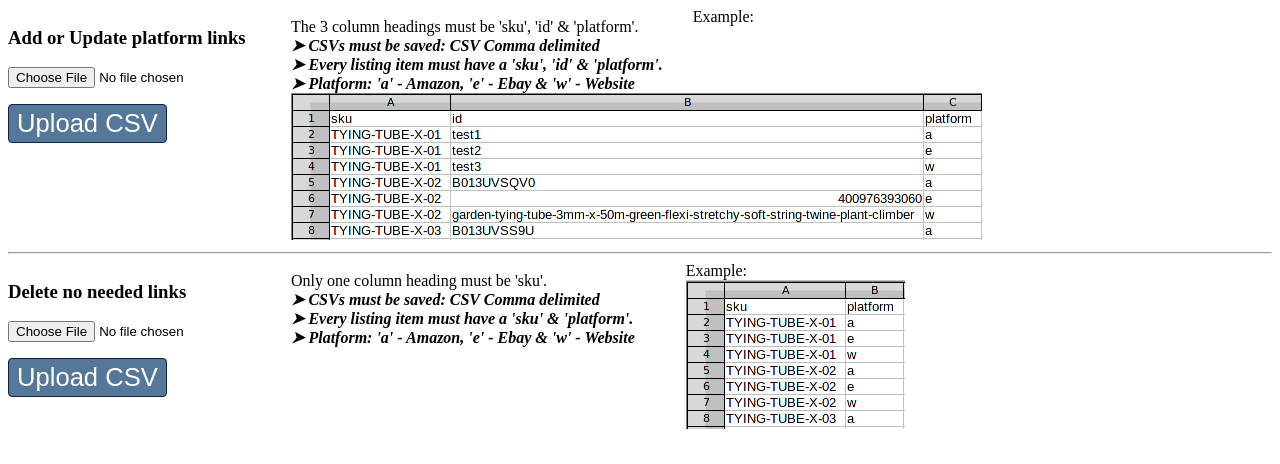
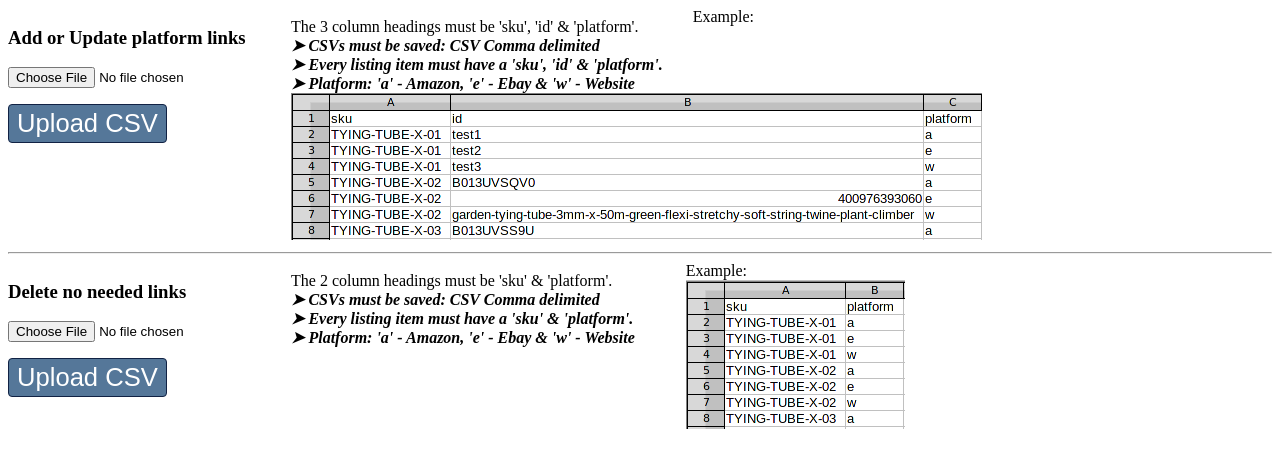
Before and after one commit to elixirgardens1/listings_new, a PHP site: page /listings_new/views/platform.php in a window 1280 px wide. Shown: the top 464 px of the page. Run offline with PHP 8.4, Linux system fonts and the light colour scheme.

Commit message:
Update platform sku

```diff
--- a/views/platform.php
+++ b/views/platform.php
@@ -81,7 +81,7 @@ Needed to link all sku to platforms -->
       <p><button type="submit" id="submit" name="Delete" class="btn">Upload CSV</button></p>
    </div>
    <div style="float: left; padding-top: 10px; margin-right: 30px;">
-      Only one column heading must be 'sku'.<br>
+      The 2 column headings must be 'sku' & 'platform'.<br>
       <b><i>&#10148; CSVs must be saved: CSV Comma delimited &nbsp; &nbsp; &nbsp; &nbsp; &nbsp; &nbsp; &nbsp;</i></b><br>
       <b><i>&#10148; Every listing item must have a 'sku' & 'platform'.</i></b><br>
       <b><i>&#10148; Platform: 'a' - Amazon, 'e' - Ebay & 'w' - Website</i></b>
```
